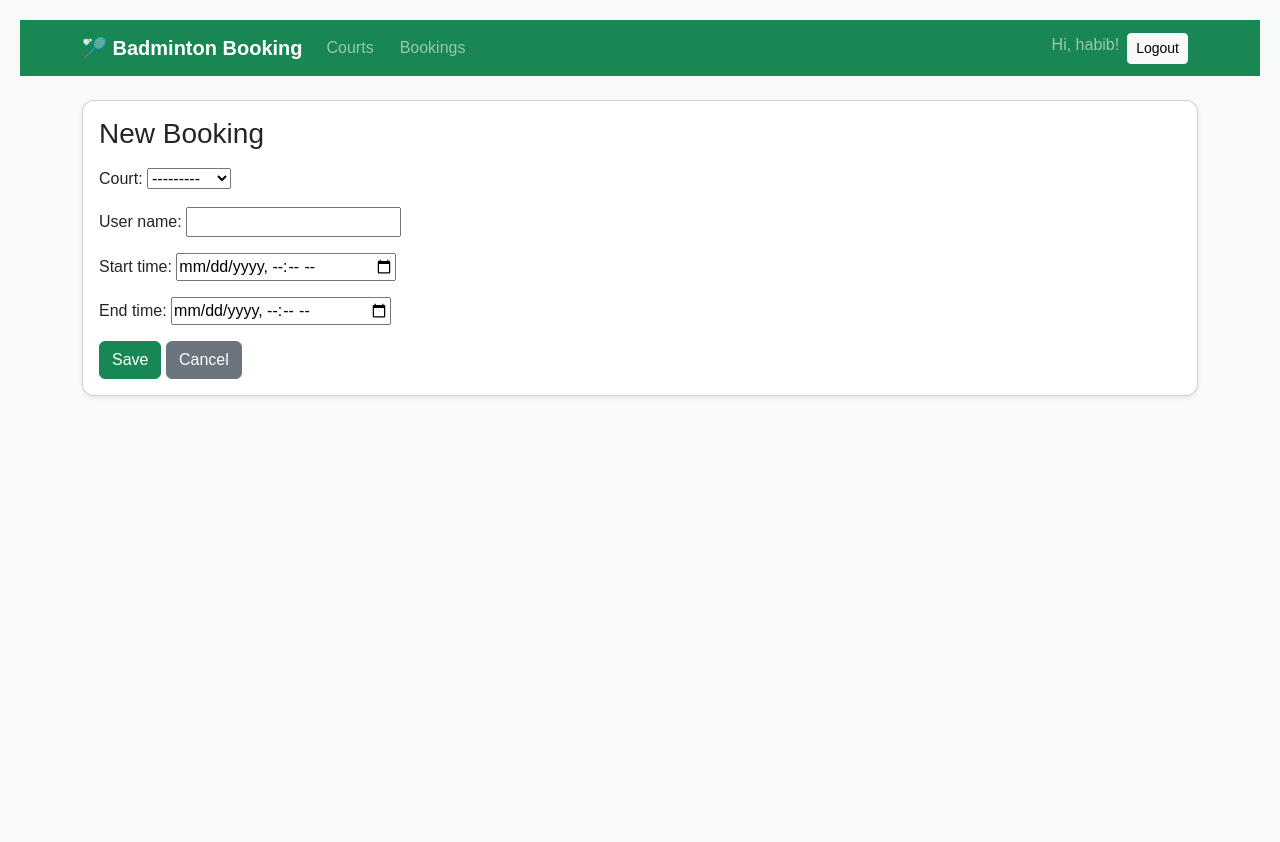
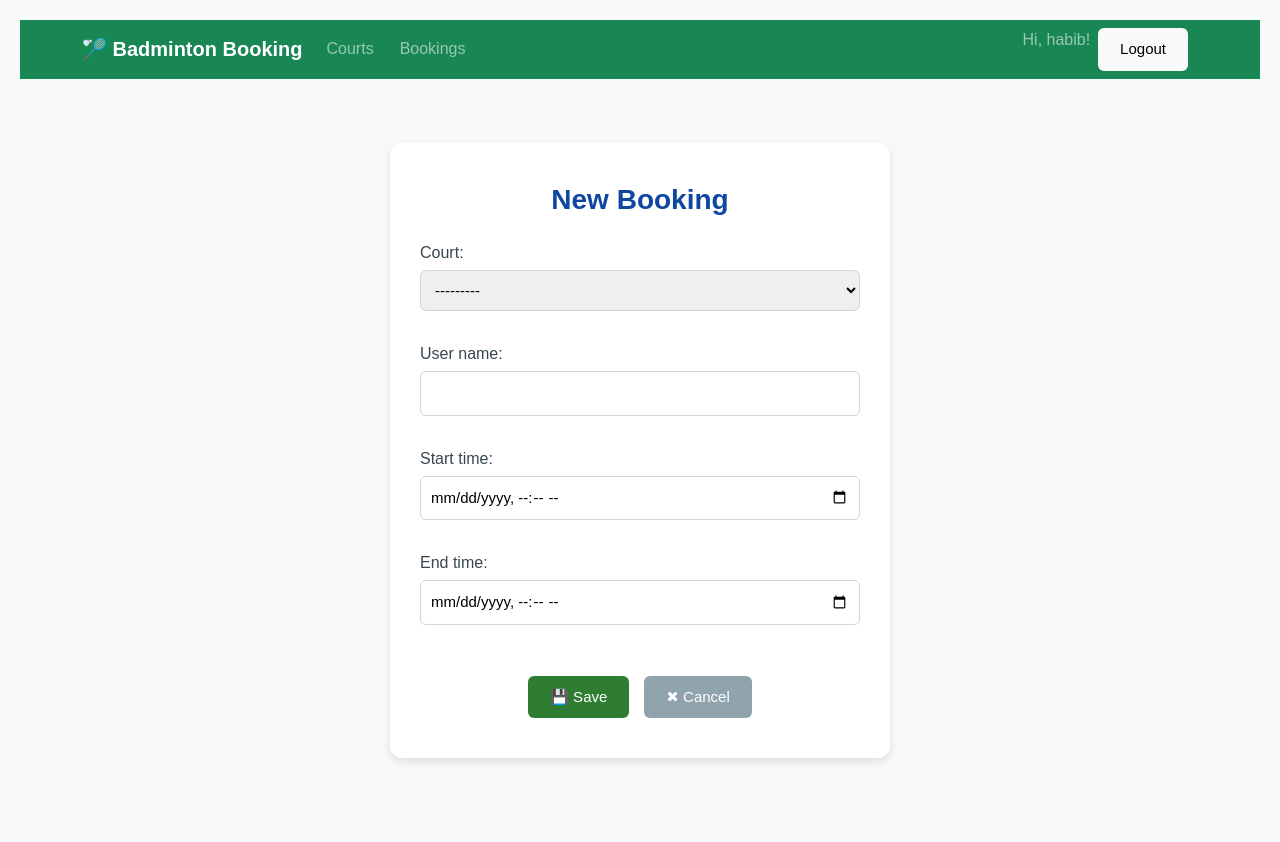
Before and after one commit to habib-git8/Badminton_DevOps, a Django app: page /bookings/add/ in a window 1280 px wide. Before the commit the page ends 397 px from the top, so only its background shows below. Run offline with Django 5.2, Linux system fonts and the light colour scheme; a user stored in the database is signed in; data comes from the database, SQL or seed files in the repository.

Commit message:
Update form.html

```diff
--- a/booking/templates/bookings/form.html
+++ b/booking/templates/bookings/form.html
@@ -1,13 +1,113 @@
 {% extends "base.html" %}
 {% block content %}
-<div class="card shadow-sm">
-  <div class="card-body">
-    <h3 class="mb-3">{{ form.instance.pk|yesno:"Edit Booking,New Booking" }}</h3>
+<style>
+  body {
+    background-color: #f8f9fa;
+    font-family: "Poppins", sans-serif;
+  }
+
+  .booking-container {
+    display: flex;
+    justify-content: center;
+    align-items: center;
+    padding: 40px 20px;
+    min-height: 80vh;
+  }
+
+  .booking-card {
+    background: white;
+    border-radius: 12px;
+    box-shadow: 0 4px 10px rgba(0, 0, 0, 0.1);
+    padding: 40px 30px;
+    width: 100%;
+    max-width: 500px;
+    transition: transform 0.3s ease;
+  }
+
+  .booking-card:hover {
+    transform: translateY(-4px);
+  }
+
+  h3 {
+    text-align: center;
+    margin-bottom: 25px;
+    font-weight: 600;
+    color: #0d47a1;
+  }
+
+  form {
+    display: flex;
+    flex-direction: column;
+    gap: 15px;
+  }
+
+  label {
+    font-weight: 500;
+    color: #37474f;
+    margin-bottom: 5px;
+  }
+
+  input, select {
+    border: 1px solid #cfd8dc;
+    border-radius: 6px;
+    padding: 10px;
+    font-size: 15px;
+    width: 100%;
+    transition: border-color 0.2s ease;
+  }
+
+  input:focus, select:focus {
+    outline: none;
+    border-color: #1565c0;
+    box-shadow: 0 0 5px rgba(21, 101, 192, 0.3);
+  }
+
+  .btn-container {
+    display: flex;
+    justify-content: center;
+    gap: 15px;
+    margin-top: 20px;
+  }
+
+  .btn {
+    padding: 10px 22px;
+    border-radius: 6px;
+    font-weight: 500;
+    border: none;
+    cursor: pointer;
+    font-size: 15px;
+    transition: all 0.3s ease;
+  }
+
+  .btn-success {
+    background-color: #2e7d32;
+    color: white;
+  }
+
+  .btn-success:hover {
+    background-color: #1b5e20;
+  }
+
+  .btn-secondary {
+    background-color: #90a4ae;
+    color: white;
+  }
+
+  .btn-secondary:hover {
+    background-color: #607d8b;
+  }
+</style>
+
+<div class="booking-container">
+  <div class="booking-card">
+    <h3>{{ form.instance.pk|yesno:"Edit Booking,New Booking" }}</h3>
     <form method="post">
       {% csrf_token %}
       {{ form.as_p }}
-      <button type="submit" class="btn btn-success">Save</button>
-      <a href="{% url 'booking_list' %}" class="btn btn-secondary">Cancel</a>
+      <div class="btn-container">
+        <button type="submit" class="btn btn-success">💾 Save</button>
+        <a href="{% url 'booking_list' %}" class="btn btn-secondary">✖ Cancel</a>
+      </div>
     </form>
   </div>
 </div>
```
